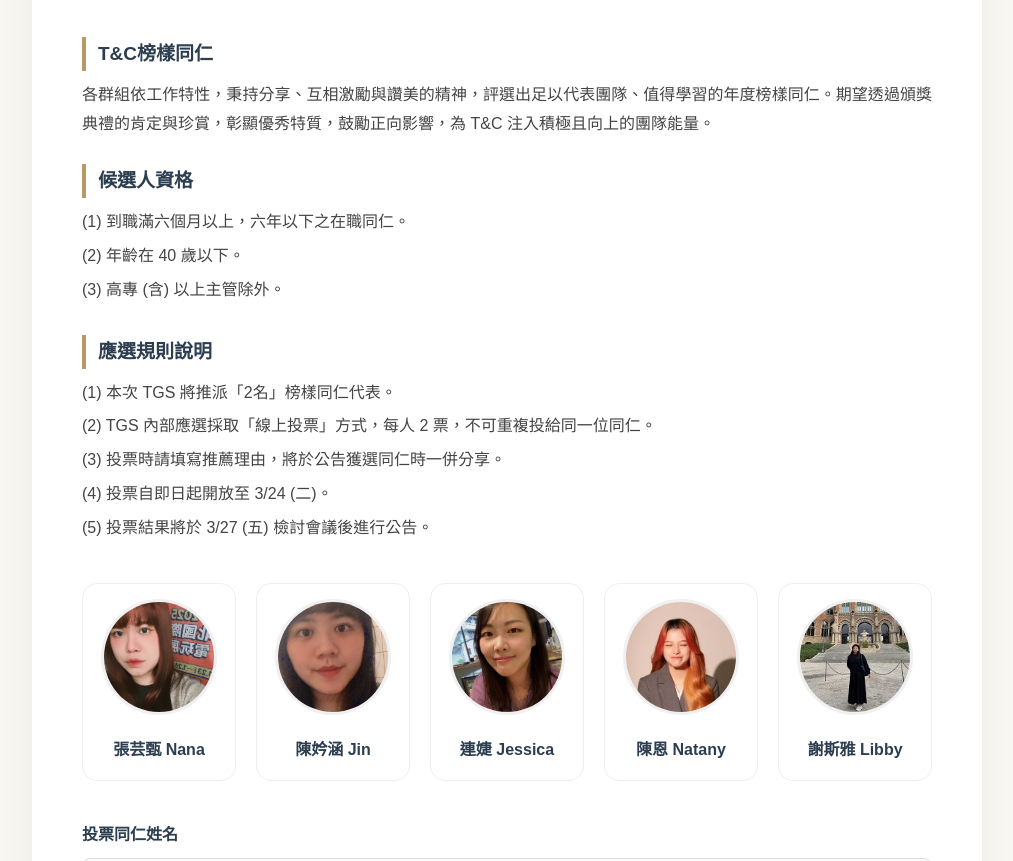
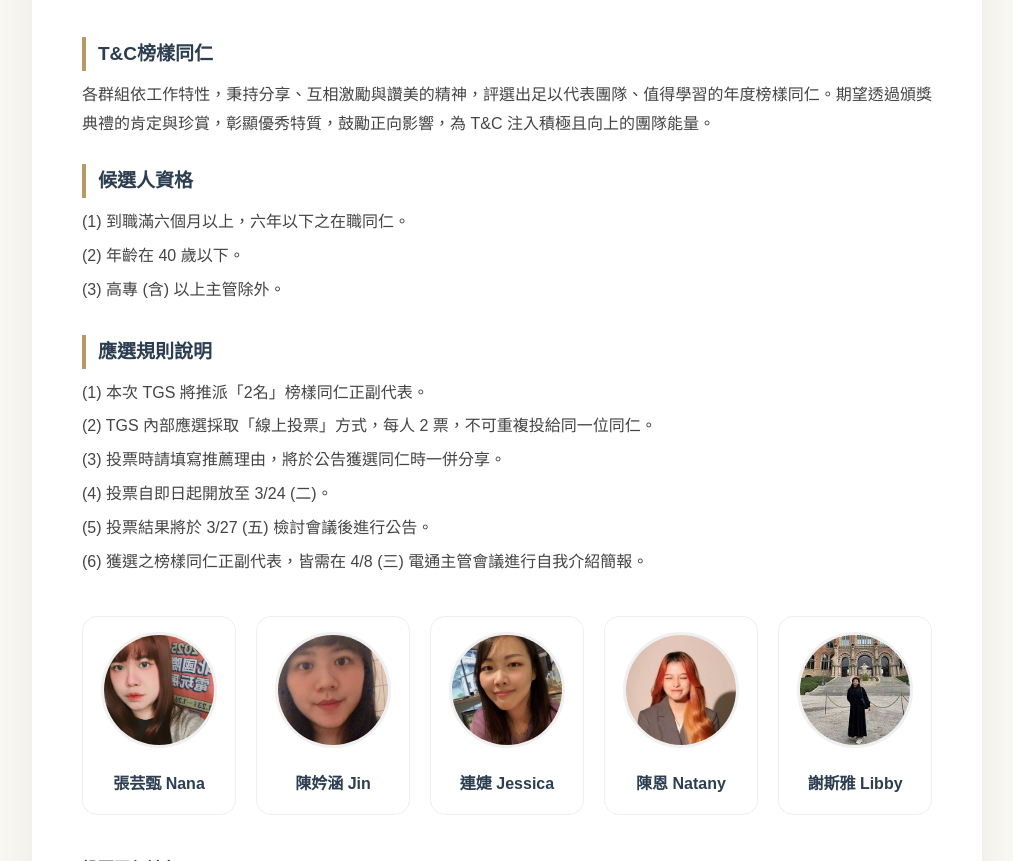
Before and after one commit to AsiaPacificGameSummit/tgsvote, a plain HTML site: page index.html in a window 1280 px wide. Shown: the part 239-1100 px from the top of the page, without its empty margins (133-1146 px from the left). Drawn offline with Linux system fonts and the light colour scheme.

Commit message:
Update index.html

```diff
--- a/index.html
+++ b/index.html
@@ -59,11 +59,12 @@
 
     <div class="section-title">應選規則說明</div>
     <div class="list-group">
-        <div class="list-item">(1) 本次 TGS 將推派「2名」榜樣同仁代表。</div>
+        <div class="list-item">(1) 本次 TGS 將推派「2名」榜樣同仁正副代表。</div>
         <div class="list-item">(2) TGS 內部應選採取「線上投票」方式，每人 2 票，不可重複投給同一位同仁。</div>
         <div class="list-item">(3) 投票時請填寫推薦理由，將於公告獲選同仁時一併分享。</div>
         <div class="list-item">(4) 投票自即日起開放至 3/24 (二)。</div>
         <div class="list-item">(5) 投票結果將於 3/27 (五) 檢討會議後進行公告。</div>
+        <div class="list-item">(6) 獲選之榜樣同仁正副代表，皆需在 4/8 (三) 電通主管會議進行自我介紹簡報。</div>
     </div>
 
     <div class="candidate-grid">
@@ -196,4 +197,5 @@
     }
 </script>
 </body>
+
 </html>
```
